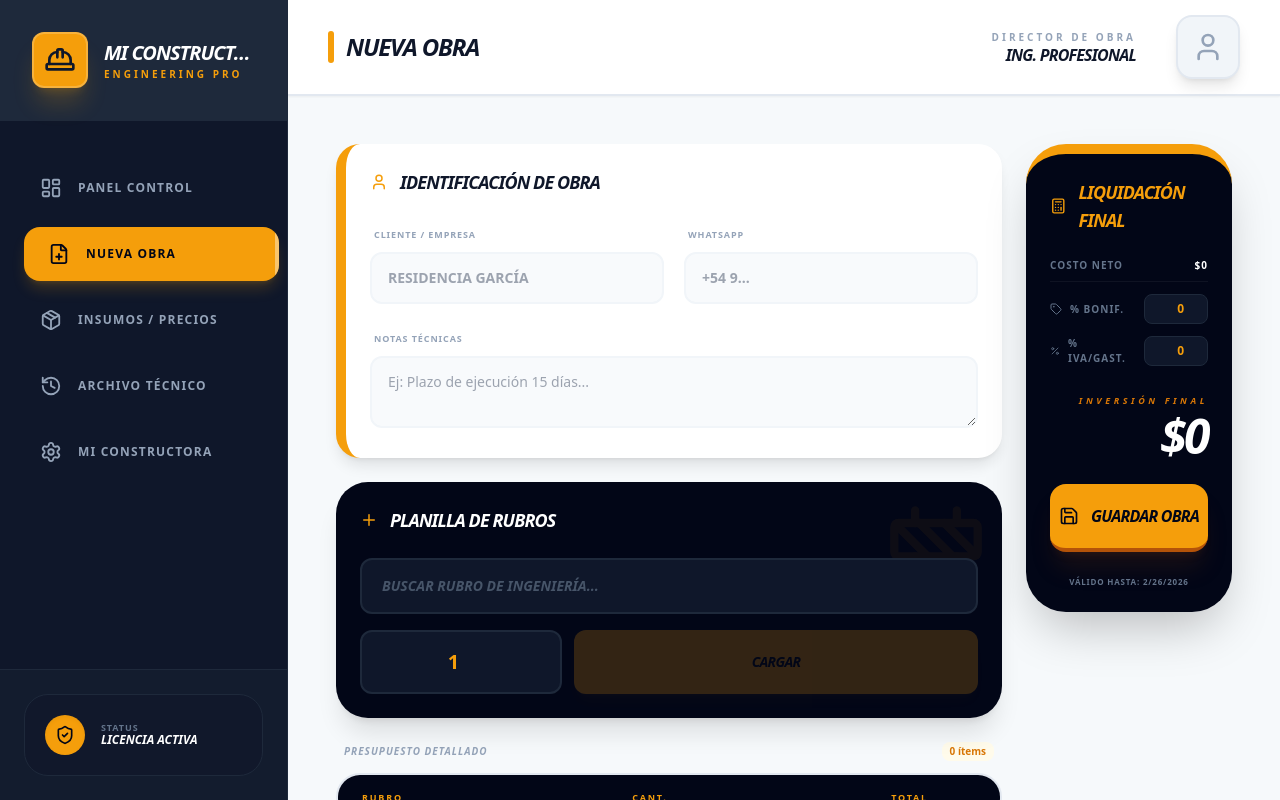
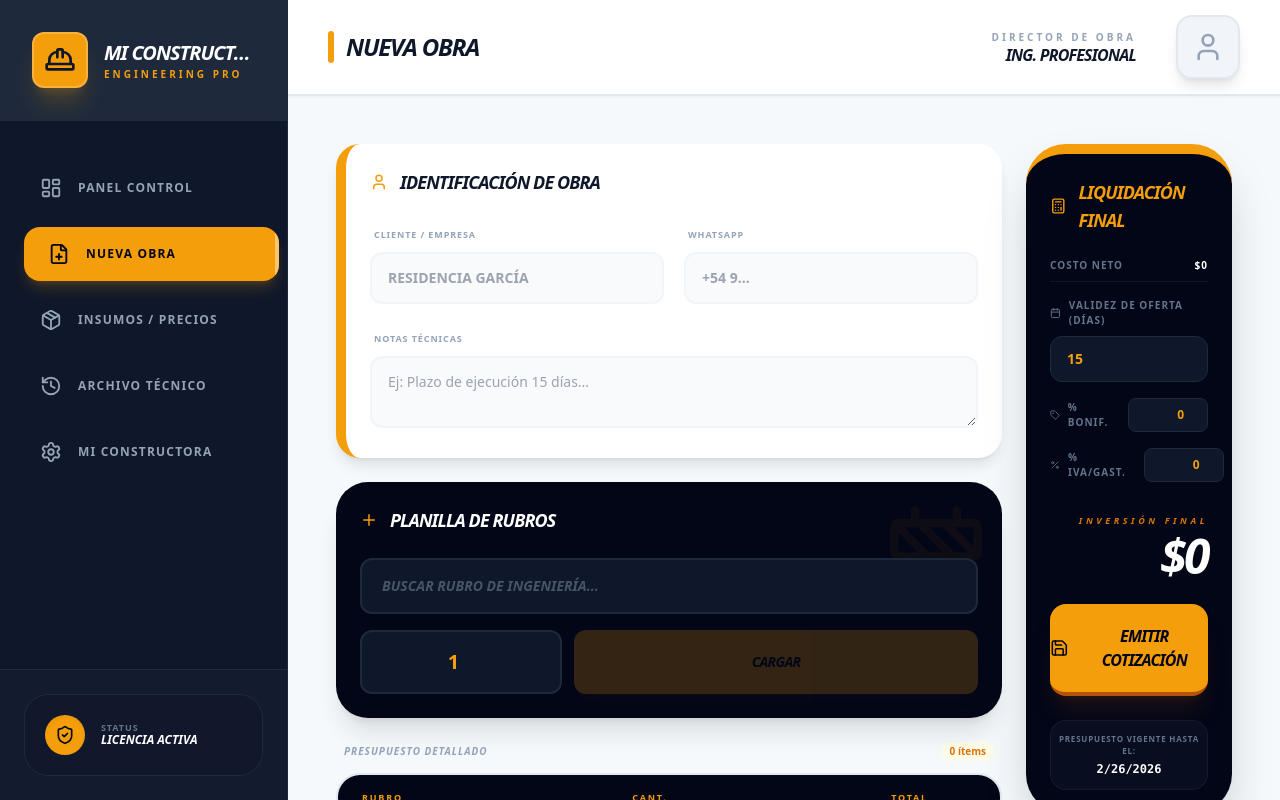
Before and after one commit to matita2026web-star/Presupuesto.MyL, a React (Vite) app: page / in a window 1280 px wide. Both pictures are taken after a click on the button "NUEVA OBRA". Built offline with nearby package versions, Linux system fonts and the light colour scheme.

Commit message:
Update BudgetGenerator.tsx

```diff
--- a/components/BudgetGenerator.tsx
+++ b/components/BudgetGenerator.tsx
@@ -1,8 +1,9 @@
+
 
 import React, { useState } from 'react';
 import {
   Plus, Trash2, Save, User, Calculator,
-  Tag, Percent, Hammer, Package, Construction, CheckCircle2
+  Tag, Percent, Hammer, Package, Construction, CheckCircle2, Calendar
 } from 'lucide-react';
 import { Product, Budget, BudgetOrderItem, ClientData, BusinessSettings, RequiredMaterial } from '../types';
 
@@ -80,11 +81,14 @@ const BudgetGenerator: React.FC<BudgetGeneratorProps> = ({ products, settings, o
 
   const filteredProducts = products.filter(p => p.name.toLowerCase().includes(searchTerm.toLowerCase()));
 
+  const expirationDate = new Date();
+  expirationDate.setDate(expirationDate.getDate() + validDays);
+
   return (
     <div className="flex flex-col lg:grid lg:grid-cols-4 gap-6 animate-slide-up pb-24">
       <div className="lg:col-span-3 space-y-6">
 
-        {/* DATOS CLIENTE - Diseño compacto para móvil */}
+        {/* DATOS CLIENTE */}
         <section className="bg-white p-6 rounded-3xl border-l-[10px] border-amber-500 shadow-lg">
           <h3 className="text-lg font-black text-slate-900 mb-6 flex items-center gap-3 uppercase italic tracking-tighter">
             <User size={18} className="text-amber-500" />
@@ -106,7 +110,7 @@ const BudgetGenerator: React.FC<BudgetGeneratorProps> = ({ products, settings, o
           </div>
         </section>
 
-        {/* BUSCADOR DE RUBROS - Interfaz móvil optimizada */}
+        {/* BUSCADOR DE RUBROS */}
         <section className="bg-slate-950 p-6 rounded-[2rem] shadow-xl relative overflow-hidden">
           <div className="absolute top-0 right-0 p-4 opacity-5">
             <Construction size={100} className="text-amber-500" />
@@ -143,14 +147,14 @@ const BudgetGenerator: React.FC<BudgetGeneratorProps> = ({ products, settings, o
           </div>
         </section>
 
-        {/* LISTADO DE ITEMS - Mobile-Ready (Cartas en móvil, Tabla en desktop) */}
+        {/* LISTADO DE ITEMS */}
         <div className="space-y-3">
           <div className="flex items-center justify-between px-2">
              <h4 className="text-[10px] font-black text-slate-400 uppercase tracking-widest italic">Presupuesto Detallado</h4>
              <span className="text-[10px] font-black text-amber-600 bg-amber-50 px-2 py-0.5 rounded-lg">{items.length} ítems</span>
           </div>
 
-          <div className="md:hidden space-y-3"> {/* Vista Móvil */}
+          <div className="md:hidden space-y-3">
             {items.map((item, idx) => (
               <div key={idx} className="bg-white p-4 rounded-2xl border-2 border-slate-200 shadow-sm relative group">
                 <button onClick={() => removeItem(idx)} className="absolute top-4 right-4 p-2 text-slate-300 hover:text-red-500"><Trash2 size={16}/></button>
@@ -173,7 +177,7 @@ const BudgetGenerator: React.FC<BudgetGeneratorProps> = ({ products, settings, o
             )}
           </div>
 
-          <div className="hidden md:block bg-white rounded-3xl border-2 border-slate-200 overflow-hidden"> {/* Vista Desktop */}
+          <div className="hidden md:block bg-white rounded-3xl border-2 border-slate-200 overflow-hidden">
             <table className="w-full text-left">
               <thead className="bg-slate-950 text-[9px] font-black text-amber-500 uppercase tracking-[0.2em]">
                 <tr>
@@ -202,7 +206,7 @@ const BudgetGenerator: React.FC<BudgetGeneratorProps> = ({ products, settings, o
           </div>
         </div>
 
-        {/* MATERIALES - Lista simplificada */}
+        {/* MATERIALES */}
         <section className="bg-slate-100 p-6 rounded-3xl border-2 border-dashed border-slate-200">
           <div className="flex items-center gap-3 mb-6">
             <Package size={18} className="text-slate-600" />
@@ -224,39 +228,56 @@ const BudgetGenerator: React.FC<BudgetGeneratorProps> = ({ products, settings, o
         </section>
       </div>
 
-      {/* LIQUIDACION - Sticky en móvil (al fondo) */}
+      {/* LIQUIDACION */}
       <div className="lg:col-span-1">
         <div className="bg-slate-950 text-white p-6 rounded-[2.5rem] shadow-2xl border-t-[10px] border-amber-500 space-y-6">
           <h3 className="text-lg font-black flex items-center gap-3 uppercase italic tracking-tighter text-amber-500">
             <Calculator size={20} />
             Liquidación Final
           </h3>
-          <div className="space-y-3">
+          <div className="space-y-4">
             <div className="flex justify-between text-slate-500 font-black uppercase text-[10px] tracking-widest border-b border-white/5 pb-2">
               <span>Costo Neto</span>
               <span className="text-white">{settings.currency}{subtotal.toLocaleString()}</span>
             </div>
+
+            {/* Selector de Validez */}
+            <div className="space-y-2">
+               <div className="flex items-center gap-2">
+                 <Calendar size={12} className="text-slate-500" />
+                 <span className="text-[10px] font-black text-slate-500 uppercase tracking-widest">Validez de Oferta (Días)</span>
+               </div>
+               <input
+                type="number"
+                value={validDays}
+                onChange={(e) => setValidDays(parseInt(e.target.value) || 0)}
+                className="w-full bg-slate-900 border border-slate-800 rounded-xl px-4 py-3 font-black text-amber-500 outline-none text-sm focus:border-amber-500/50"
+              />
+            </div>
+
             <div className="flex items-center justify-between gap-4">
                <span className="text-[10px] font-black text-slate-500 uppercase tracking-widest flex items-center gap-2"><Tag size={12}/> % BONIF.</span>
-               <input type="number" value={discount} onChange={(e) => setDiscount(parseFloat(e.target.value) || 0)} className="w-16 bg-slate-900 border border-slate-800 rounded-lg px-2 py-1.5 text-right font-black text-amber-500 outline-none text-xs" />
+               <input type="number" value={discount} onChange={(e) => setDiscount(parseFloat(e.target.value) || 0)} className="w-20 bg-slate-900 border border-slate-800 rounded-lg px-2 py-2 text-right font-black text-amber-500 outline-none text-xs" />
             </div>
             <div className="flex items-center justify-between gap-4">
                <span className="text-[10px] font-black text-slate-500 uppercase tracking-widest flex items-center gap-2"><Percent size={12}/> % IVA/GAST.</span>
-               <input type="number" value={taxRate} onChange={(e) => setTaxRate(parseFloat(e.target.value) || 0)} className="w-16 bg-slate-900 border border-slate-800 rounded-lg px-2 py-1.5 text-right font-black text-amber-500 outline-none text-xs" />
+               <input type="number" value={taxRate} onChange={(e) => setTaxRate(parseFloat(e.target.value) || 0)} className="w-20 bg-slate-900 border border-slate-800 rounded-lg px-2 py-2 text-right font-black text-amber-500 outline-none text-xs" />
             </div>
+
             <div className="pt-4 flex flex-col items-end gap-1">
               <span className="text-[9px] font-black text-amber-600 uppercase tracking-[0.4em] italic">Inversión Final</span>
               <span className="text-4xl md:text-5xl font-black text-white tracking-tighter italic leading-none">{settings.currency}{total.toLocaleString()}</span>
             </div>
           </div>
+
           <button onClick={handleSave} className="w-full bg-amber-500 text-slate-950 font-black py-5 rounded-2xl shadow-xl shadow-amber-900/20 flex items-center justify-center gap-3 uppercase italic tracking-tighter text-base active:scale-95 transition-transform border-b-4 border-amber-700">
             <Save size={20} />
-            GUARDAR OBRA
+            EMITIR COTIZACIÓN
           </button>
-          <div className="text-center">
-            <p className="text-[8px] text-slate-500 uppercase font-black tracking-widest">
-              Válido hasta: {new Date(new Date().setDate(new Date().getDate() + validDays)).toLocaleDateString()}
-            </p>
+
+          <div className="text-center bg-slate-900/50 py-3 rounded-2xl border border-white/5">
+            <p className="text-[8px] text-slate-500 uppercase font-black tracking-widest mb-1">Presupuesto vigente hasta el:</p>
+            <p className="text-xs font-black text-white font-mono">{expirationDate.toLocaleDateString()}</p>
           </div>
         </div>
       </div>
```
